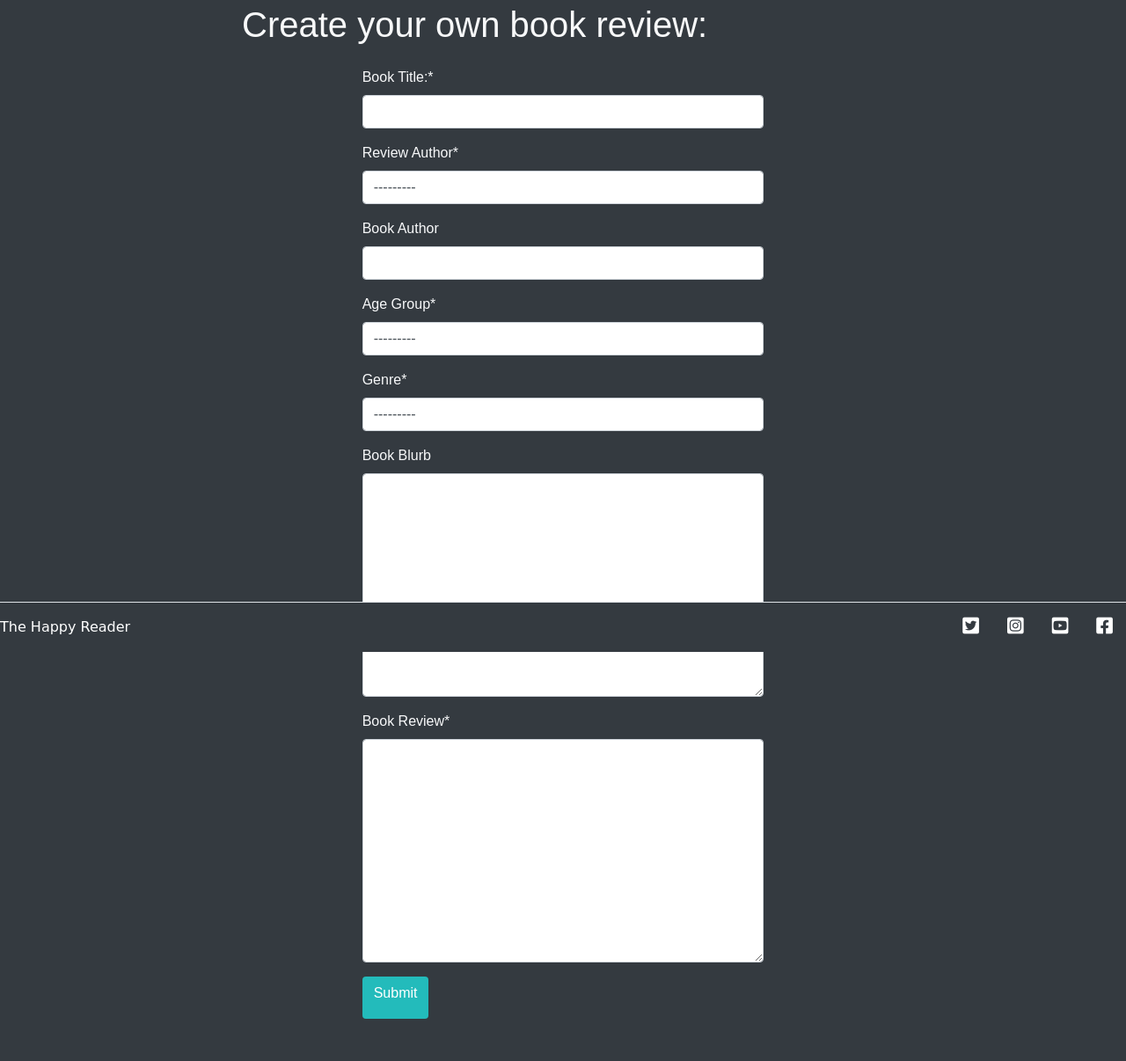
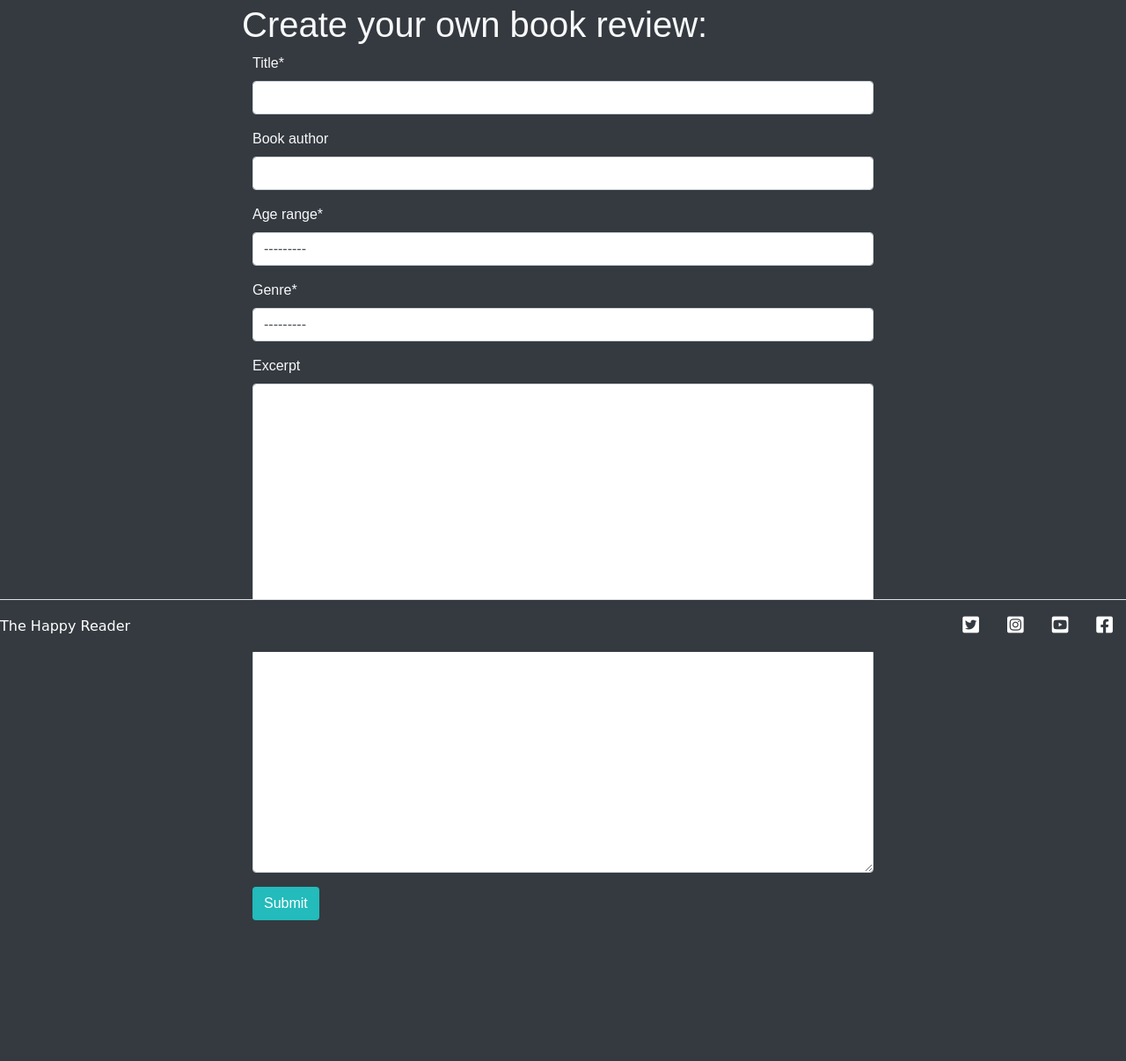
Before and after one commit to LauraMayock/The-happy-reader, a Django app: page /add_review in a window 1280 px wide. Shown: the part 59-1265 px from the top of the page at 88% size. After the commit the page ends 1105 px from the top, so only its background shows below. Run offline with Django 3.2, Linux system fonts and the light colour scheme; the visitor is signed in with stand-in values (Sample User, id 1); data comes from the database, SQL or seed files in the repository; data that the repository does not hold is empty; some libraries are stand-ins or nearby versions.

Commit message:
Amend the add-review form so author is automated

```diff
--- a/blog/forms.py
+++ b/blog/forms.py
@@ -4,30 +4,24 @@ from .models import Post, Contact, Comment
 
 
 # Form for user to create a book review.
-class BookReview(ModelForm):
+class BookReview(forms.ModelForm):
+    """
+
+    """
     class Meta:
         model = Post
         fields = (
-            'title', 'author',
-            'book_author', 'age_range',
+            'title', 'book_author',
+            'age_range',
             'genre', 'excerpt',
             'content')
 
-        labels = {
-            'title': 'Book Title:',
-            'author': 'Review Author',
-            'book_author': 'Book Author',
-            'age_range': 'Age Group',
-            'excerpt': 'Book Blurb',
-            'content': 'Book Review',
-        }
-
     widgets = {
         'title': forms.TextInput(attrs={'class': 'form-control'}),
-        'author': forms.TextInput(attrs={'class': 'form-control'}),
         'book_author': forms.TextInput(attrs={'class': 'form-control'}),
-        'age_range': forms.TextInput(attrs={'class': 'form-control'}),
-        'excerpt': forms.TextInput(attrs={'class': 'form-control'}),
+        'age_range': forms.Select(attrs={'class': 'form-control'}),
+        'genre': forms.Select(attrs={'class': 'form-control'}),
+        'excerpt': forms.TextInput(attrs={'placeholder': 'blog'}),
         'content': forms.TextInput(attrs={'class': 'form-control'}),
     }
 
--- a/blog/models.py
+++ b/blog/models.py
@@ -2,6 +2,7 @@ from django.db import models
 from django.contrib.auth.models import User
 from cloudinary.models import CloudinaryField
 from django.utils.text import slugify
+from django.urls import reverse
 
 
 STATUS = ((0, "Draft"), (1, "Published"))
@@ -52,7 +53,7 @@ class Post(models.Model):
         ordering = ["-created_on"]
 
     def __str__(self):
-        return self.title
+        return self.title + ' | ' + str(self.author)
 
     def number_of_likes(self):
         return self.likes.count()
@@ -66,6 +67,8 @@ class Post(models.Model):
             self.slug = slugify(self.title)
         return super().save(*args, **kwargs)
 
+    def get_absolute_url(self):
+        return reverse('list-books')
 
 class Comment(models.Model):
     post = models.ForeignKey(Post, on_delete=models.CASCADE,
--- a/blog/urls.py
+++ b/blog/urls.py
@@ -3,7 +3,7 @@ from django.urls import path
 
 urlpatterns = [
     path('', views.PostList.as_view(), name='home'),
-    path('add_review', views.add_review, name='add-review'),
+    path('add_review', views.AddPostView.as_view(), name='add-review'),
     path('list_books', views.list_book, name='list-books'),
     path('update_review/<post_id>', views.update_review, name='update-review'),
     path('delete_review/<post_id>', views.delete_review, name='delete-review'),
--- a/blog/views.py
+++ b/blog/views.py
@@ -1,19 +1,21 @@
-from django.shortcuts import render, get_object_or_404, redirect
-from django.views import generic, View
+from django.shortcuts import render, get_object_or_404, redirect, reverse
+from django.views.generic import View, CreateView, ListView
 from .models import Post
+from django.utils.text import slugify
 from django.http import HttpResponseRedirect
-from .forms import BookReview, ContactForm, CommentForm
+from django.contrib.auth.mixins import LoginRequiredMixin
+from .forms import ContactForm, CommentForm, BookReview
 from django.contrib import messages
 
 
-class PostList(generic.ListView):
+class PostList(ListView):
     """
     Takes the Post Model and makes sure they are
-    approved and randomised them for the home page
+    approved and displayes them on the home page
     """
     model = Post
     template_name = "index.html"
-    queryset = Post.objects.filter(status=1).order_by("?")
+    queryset = Post.objects.filter(status=1).order_by('created_on')
     paginate_by = 6
 
 
@@ -83,6 +85,8 @@ def update_review(request, post_id):
     """
     book = Post.objects.get(pk=post_id)
     form = BookReview(request.POST or None, instance=book)
+    if book.author != request.user:
+        return redirect('This is not your review')
     if form.is_valid():
         form.save()
         return redirect('list-books')
@@ -107,24 +111,39 @@ def list_book(request):
         return redirect('home')
 
 
-def add_review(request):
+class AddPostView(LoginRequiredMixin, CreateView):
     """
-    Users can create book reviews that they have
-    created using a form
+    This view makes sure the user is logged in
+    before they can access the template
+    Calls the AddBookForm from forms.py to add
+    a book to the database
     """
-    submitted = False
-    if request.method == "POST":
-        form = BookReview(request.POST)
-        if form.is_valid():
-            form.save()
-            return HttpResponseRedirect('/add_review?submitted=True')
-    else:
-        form = BookReview
-        if 'submitted' in request.GET:
-            submitted = True
-    return render(request,
-                  'add_review.html',
-                  {'form': form, 'submitted': submitted})
+    template_name = 'add_review.html'
+    form_class = BookReview
+
+    def get_success_url(self):
+        """
+        sets the reverse url for the
+        successful addition of the book
+        to the database
+        """
+        return reverse('list-books')
+
+    def form_valid(self, form):
+        """_summary_
+        validates the form and adds a success message
+        to the template once abook is successfully added
+        Sets the automatic slug for the object created
+        from the user input on the title and book author
+        fields
+        """
+        form.instance.author = self.request.user
+        messages.success(
+            self.request,
+            'You have added a new book and it has been flagged for approval!')
+        form.slug = slugify(form.instance.title)
+        return super().form_valid(form)
+
 
 
 def delete_review(request, post_id):
--- a/static/css/style.css
+++ b/static/css/style.css
@@ -1,6 +1,7 @@
 body {
     background-color: #343a40;
     font-family: 'Source Sans Pro', sans-serif;
+    margin-bottom: 60px;
 
 }
 
@@ -50,8 +51,10 @@ body {
 .footer {
     position: fixed;
     left: 0;
+    margin-top: 40px;
     bottom: 0;
     width: 100%;
+    height: 60px;
   }
 
 .ms-3:hover {
--- a/templates/add_review.html
+++ b/templates/add_review.html
@@ -1,34 +1,31 @@
-{% extends "base.html" %}
-{% load crispy_forms_tags %}
-{% block content %}
+{% extends "base.html" %} {% load crispy_forms_tags %} {% block content %}
 <!-- Only allows users who are log in -->
 {% if user.is_authenticated %}
-<div class="container text-light">
+	<div class="container text-light mb-3">
 		<div class="row">
-    <div class="col-md-8 mt-1 offset-md-2">
+			<div class="col-md-8 mt-1 offset-md-2 text-light">
 				<!-- Success alert when submitted -->
-      <h1>Create your own book review:</h1>
-      {% if submitted %}
-      Your Book review was Submitted Succesfully!
-      Thank you for contributing.
+				<h1>Create your own book review:
+                </h1> {% if submitted %} Your Book review was Submitted Succesfully! Thank you for contributing.
             {% else %}
                 <div class="container">
 					<div class="row">
-          <div class="col-md-8 mt-3 offset-md-2">
 						<form method=POST>
               {% csrf_token %}
               {{ form|crispy }}
-              <input type="submit" value="Submit" class="btn btn-signup mb-5 pb-3">
-              {% endif %}
+							<input type="submit" value="Submit" class="btn btn-signup">
 						</form>
 					</div>
-        </div>
+				</div> {% endif %}
 				<!-- Alert to say you  need to be logged in  -->
            {% else %}
                 <div class="text-light">
 					<h1>Sorry. You must be Logged In to create a review. </h1>
+					<a href="{% url 'account_login' %}">Login Here</a>
 				</div>
-        <a href="{% url 'account_login' %}">Login Here</a>
+			</div>
+		</div>
+	</div>
+
 {% endif %}
-
 {% endblock %}
--- a/templates/base.html
+++ b/templates/base.html
@@ -40,6 +40,7 @@
 				<li class="nav-item">
 					<a class="nav-link" href="{% url 'contact' %}">Contact Us</a>
 				</li>
+        <li>
 				<!-- Buttons will only show if logged in --> {% if user.is_authenticated %} <li class="nav-item">
 					<a class="nav-link" href="{% url 'account_logout' %}">Logout</a>
 				</li>
@@ -51,17 +52,20 @@
 							<a class="dropdown-item" href="{% url 'add-review' %}">Add a Review</a>
 						</div>
 					</div>
-				</li> {% else %} <li class="nav-item">
+				</li>
+        {% else %}
+        <li class="nav-item">
 					<a class="nav-link" href="{% url 'account_signup' %}">Sign Up</a>
 				</li>
 				<li class="nav-item">
 					<a class="nav-link" href="{% url 'account_login' %}">Login</a>
 				</li>
-				<li> {% endif %}
+				 {% endif %}
+        <li>
 					<!-- Dropdown showing books per age group -->
 					<div class="dropdown">
-						<button type="button" class="btn dropdown-toggle text" data-toggle="dropdown" aria-labelledby="dropdownMenuButton"> Age Groups </button>
-						<div class="dropdown-menu" aria-labelledby="dropdown-item">
+						<button type="button" class="btn dropdown-toggle text" data-toggle="dropdown"> Age Groups </button>
+						<div class="dropdown-menu">
 							<a class="dropdown-item" href="{% url 'age-book1' %}">Ages 0-2</a>
 							<a class="dropdown-item" href="{% url 'age-book2' %}">Ages 3-5</a>
 							<a class="dropdown-item" href="{% url 'age-book3' %}">Ages 6-8</a>
@@ -81,12 +85,18 @@
 				</div> {% endfor%} </div>
 		</div>
 	</div>
-	<section> {% block content %}
-		<!-- Content Goes here --> {% endblock content %} </section>
+	<section>
+
+	{% block content %}
+		<!-- Content Goes here -->
+
+	{% endblock content %}
+
+</section>
 	<!-- Footer with links to social media and link to home page -->
-	<footer class="footer d-flex flex-wrap justify-content-between align-items-center pd-2 py-3 border-top bg-dark text-white">
+	<footer>
+	<div class="footer d-flex flex-wrap justify-content-between align-items-center pd-2 py-3 border-top bg-dark text-white">
 		<a class="mb-3 mb-md-0 text-white home" href="{% url 'home' %}">The Happy Reader</a>
-		</div>
 		    <ul class="nav col-md-4 justify-content-end list-unstyled d-flex">
 			  <li class="ms-3">
 				    <a href="http://www.twitter.com" target="_blank">
@@ -109,6 +119,7 @@
 				    </a>
 			    </li>
 			</ul>
+	</div>
 	</footer>
 	<!-- Javascript for alert system. Messages will disapear after a few seconds -->
 	<script>
--- a/templates/update_review.html
+++ b/templates/update_review.html
@@ -3,7 +3,7 @@
 {% block content %}
 
 {% if user.is_authenticated %}
-<div class="container">
+<div class="container text-light">
     <h1>Update a book review:</h1>
     <div class="row">
       <div class="col-md-8 mt-3 offset-md-2">
@@ -13,7 +13,8 @@
         </form>
       </div>
     </div>
-{% else %}
+
+    {% else %}
     <h1>This is not your review. You may only update the reviews you have posted.</h1>
 
 {% endif %}
```
Also changed, not shown: templates/book_list.html (+13 -6 lines), templates/delete.html (+6 -7 lines). Lines whose indentation alone changed are shown as unchanged.
